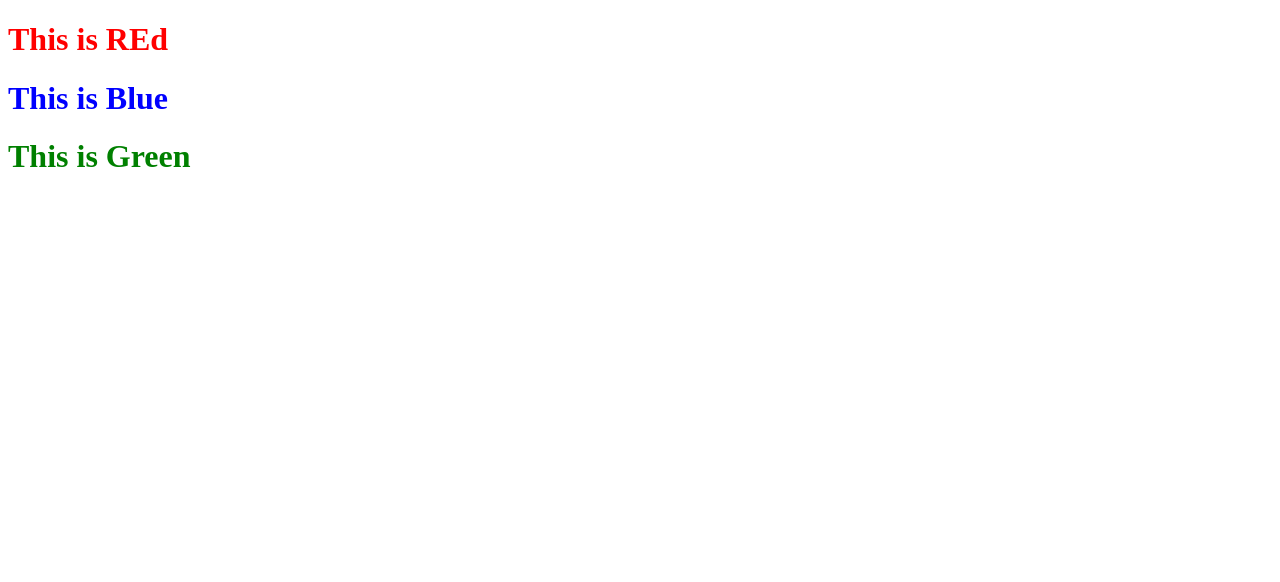
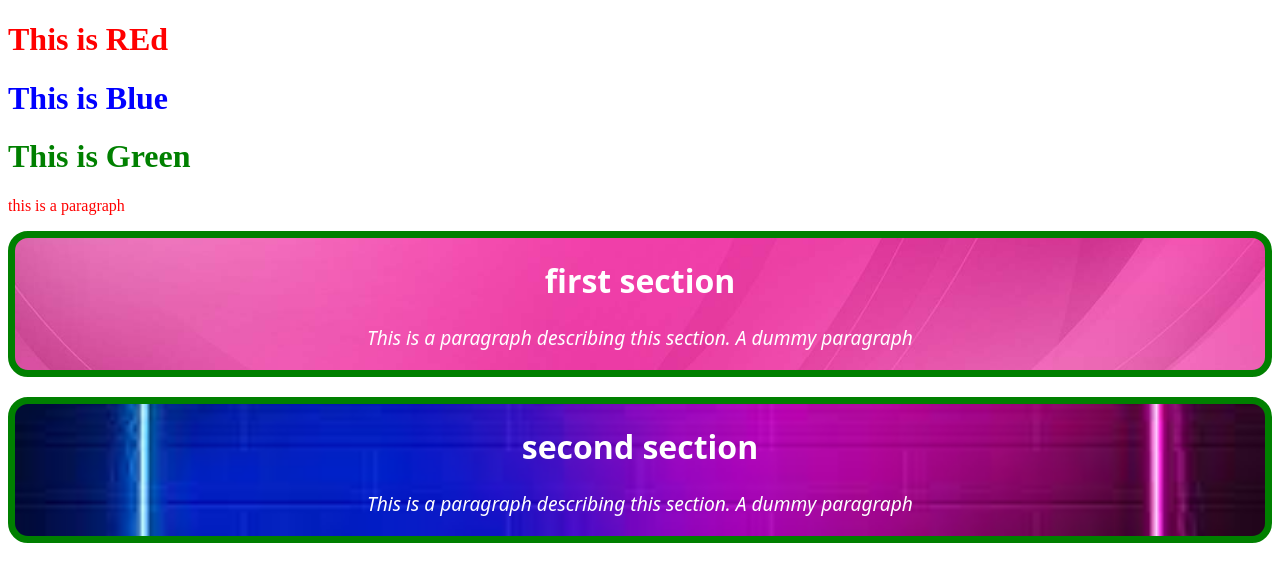
Before and after one commit to charlesbihdev/todays-tutorials, a plain HTML site: page page.html in a window 1280 px wide. Drawn offline with Linux system fonts and the light colour scheme.

Commit message:
added more css

```diff
--- a/page.html
+++ b/page.html
@@ -10,5 +10,20 @@
     <h1 class="redColor">This is REd</h1>
     <h1 class="blueColor">This is Blue</h1>
     <h1 class="greenColor">This is Green</h1>
+    <p class="redColor">this is a paragraph</p>
+
+    <div id="firstContainer" class="center-text container">
+      <h1 class="" id="">first section</h1>
+      <p class="size-large">
+        This is a paragraph describing this section. A dummy paragraph
+      </p>
+    </div>
+
+    <div id="secondContainer" class="center-text container">
+      <h1 class="" id="">second section</h1>
+      <p class="size-large">
+        This is a paragraph describing this section. A dummy paragraph
+      </p>
+    </div>
   </body>
 </html>
--- a/style.css
+++ b/style.css
@@ -1,3 +1,6 @@
+body {
+}
+
 .redColor {
   color: red;
 }
@@ -10,6 +13,42 @@
   color: green;
 }
 
-/* h1, a, p, body, title, html, img, div, span */
+.font-apple {
+  font-family: system-ui, -apple-system, BlinkMacSystemFont, "Segoe UI", Roboto,
+    Oxygen, Ubuntu, Cantarell, "Open Sans", "Helvetica Neue", sans-serif;
+}
+
+.center-text {
+  text-align: center;
+}
+
+.size-large {
+  font-size: larger;
+  font-style: italic;
+}
+.container {
+  border: 7px solid green;
+  border-radius: 20px;
+  /* background-color: #ff6347; */
+  color: white;
+  font-family: system-ui, -apple-system, BlinkMacSystemFont, "Segoe UI", Roboto,
+    Oxygen, Ubuntu, Cantarell, "Open Sans", "Helvetica Neue", sans-serif;
+}
+#firstContainer {
+  background: #ffffff url("./background-wallpaper.jpg") no-repeat center;
+  background-size: cover;
+  margin-bottom: 20px;
+}
+
+#secondContainer {
+  background: #ffffff url("download.jpeg") no-repeat center;
+  background-size: cover;
+}
+
+/* h1, a, p, body, img, div, span */
 /* class name */
 /* id  */
+
+/* background color, color, text alignment, font size, font
+family, font weight,
+*/
```
Also changed, not shown: background-wallpaper.jpg (added), download.jpeg (added).
